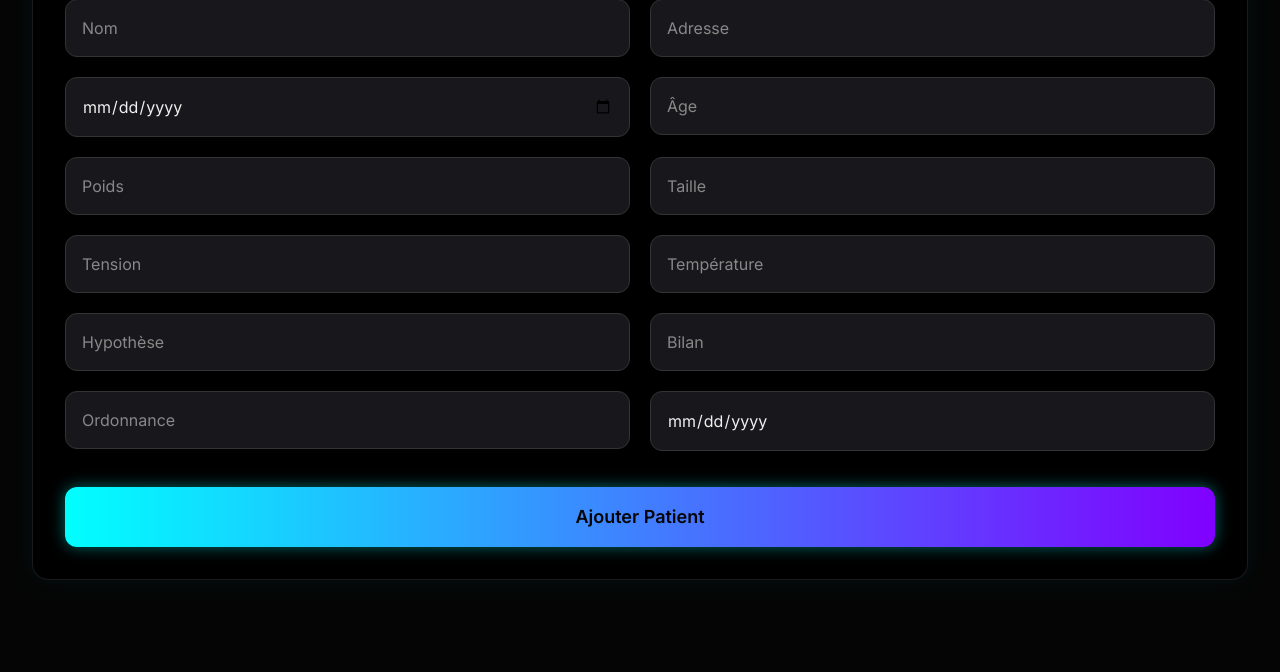
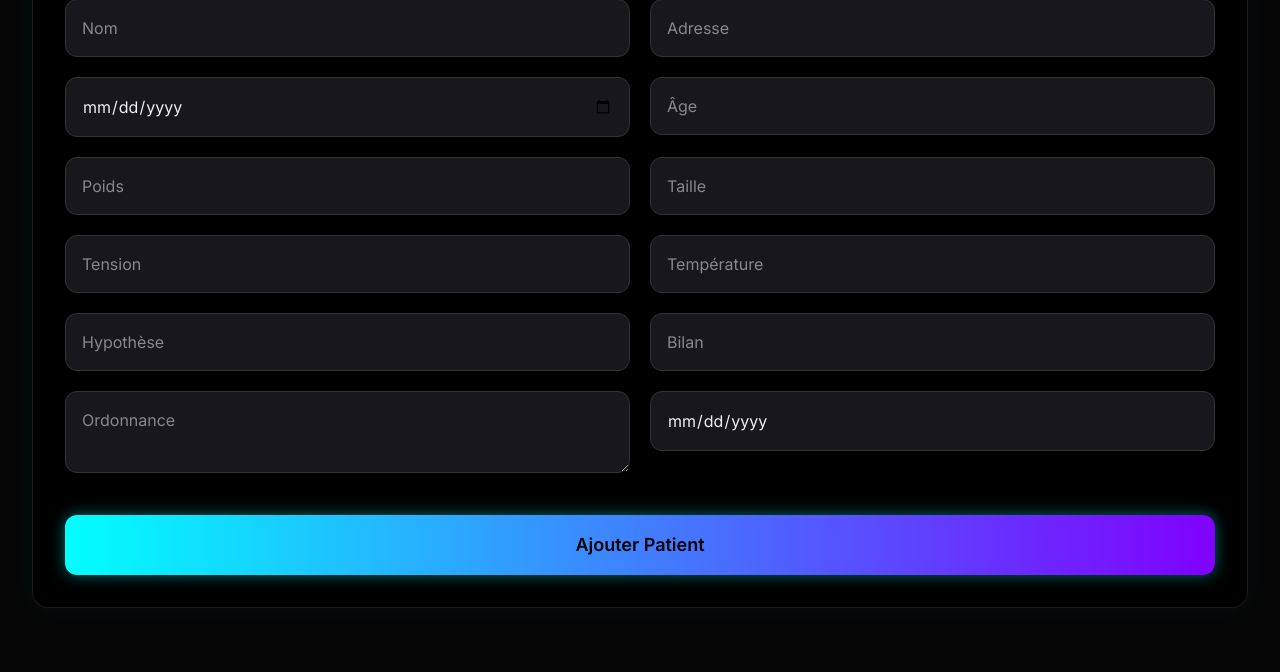
Before and after one commit to allarassemjonathan/marate_ai_rapha, a Flask app: page / in a window 1280 px wide. Shown: the part 858-1530 px from the top of the page. Before the commit the page ends 1438 px from the top, so only its background shows below. Run offline with Flask 3, Linux system fonts and the light colour scheme; data comes from the database, SQL or seed files in the repository; both versions use the stored data as it was after the commit.

Commit message:
ordonnance a la ligne

```diff
--- a/templates/index.html
+++ b/templates/index.html
@@ -302,7 +302,7 @@
           </div>
 
           <div class="relative">
-            <input name="ordonnance" placeholder="Ordonnance" class="input-field w-full p-4 rounded-xl">
+            <textarea name="ordonnance" placeholder="Ordonnance" class="input-field w-full p-4 rounded-xl"></textarea>
             <div class="absolute left-0 bottom-0 h-0.5 w-0 bg-gradient-to-r from-cyan-400 to-purple-500 transition-all duration-300 input-underline"></div>
           </div>
 
@@ -421,15 +421,15 @@
         </div>
 
         <div class="relative md:col-span-2">
-          <input name="hypothese_de_diagnostique" placeholder="Hypothèse" class="input-field w-full p-4 rounded-xl">
+          <input id="edit_hypothese_de_diagnostique" name="hypothese_de_diagnostique" placeholder="Hypothèse" class="input-field w-full p-4 rounded-xl">
         </div>
 
         <div class="relative md:col-span-2">
-          <input name="bilan" placeholder="Bilan" class="input-field w-full p-4 rounded-xl">
+          <input id="edit_bilan" name="bilan" placeholder="Bilan" class="input-field w-full p-4 rounded-xl">
         </div>
 
         <div class="relative md:col-span-2">
-          <input name="ordonnance" placeholder="Ordonnance" class="input-field w-full p-4 rounded-xl">
+          <textarea id="edit_ordonnance" name="ordonnance" placeholder="Ordonnance" class="input-field w-full p-4 rounded-xl"></textarea>
         </div>
 
         <div class="sm:col-span-2 mt-4">
```
Also changed, not shown: patients.db.
